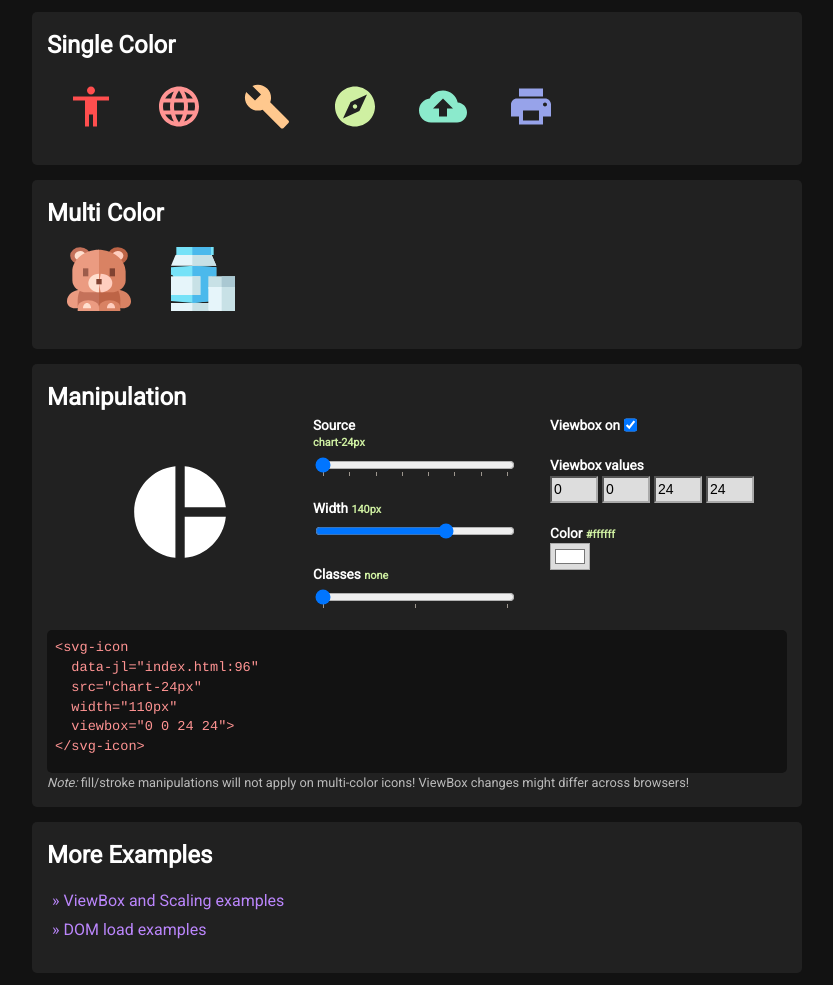
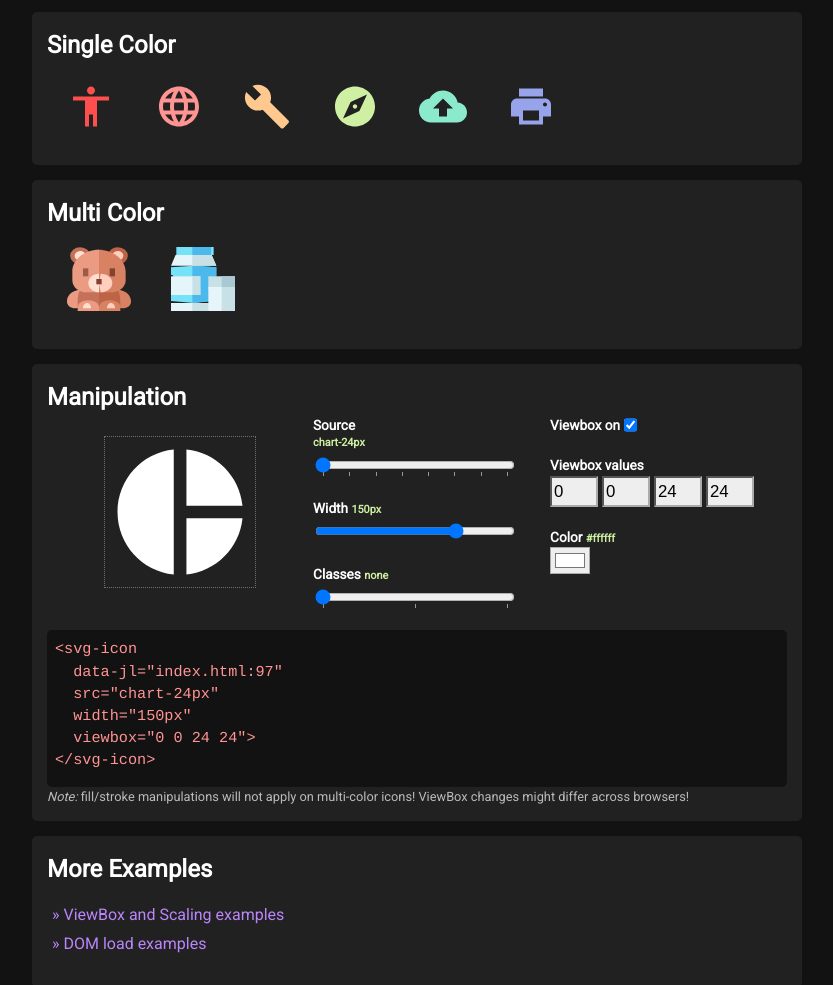
Before and after one commit to jannicz/svg-icon-sprite, a website built with webpack: page index.html in a window 1280 px wide. Shown: the part 108-1093 px from the top of the page, without its empty margins (223-1056 px from the left). Built offline with nearby package versions, Linux system fonts and the light colour scheme.

Commit message:
Improve event listeners on example page, change some styles and settings

```diff
--- a/examples/demo.css
+++ b/examples/demo.css
@@ -71,7 +71,7 @@ pre {
   padding: 8px 8px 16px 8px;
   margin: 0;
   border-radius: 5px;
-  font-size: 85%;
+  font-size: 95%;
   line-height: 1.45;
   background-color: #121212;
   font-family: Courier, monospace;
@@ -129,8 +129,9 @@ small {
 }
 .controls input[type="number"], .controls input[type="color"] {
   width: 40px;
-  background-color: #ddd;
+  background-color: #eee;
   border-color: #aaa;
+  font-size: 105%;
 }
 .controls input[disabled] {
   background-color: #999;
@@ -141,6 +142,7 @@ small {
 .controls .small {
   font-size: 80%;
   color: #CFF0A2;
+  white-space: nowrap;
 }
 label[for="type"] {
   display: flex;
@@ -152,10 +154,13 @@ label[for="type"] {
   height: 200px;
 }
 .manipulation svg-icon {
-  transition: color linear 0.1s;
+  transition: color linear 0.05s;
 }
 .manipulation svg-icon:hover {
   color: #FF9493 !important;
+}
+.manipulation svg {
+  border: 1px dotted #6e6e6e;
 }
 .scale-example {
   width: 100px;
--- a/examples/demo.js
+++ b/examples/demo.js
@@ -41,7 +41,7 @@ iconElems.forEach((icon, i) => {
 /**
  * Demo Controls
  */
-typeInput.addEventListener('change', (event) => {
+typeInput.addEventListener('input', (event) => {
   let number = event.target.value;
   let demoList = document.querySelectorAll('.demo-list li');
   let newIconSrc = demoList[number].querySelector('svg-icon').getAttribute('src');
@@ -51,7 +51,7 @@ typeInput.addEventListener('change', (event) => {
 
   updateCodePreview();
 });
-sizeInput.addEventListener('change', (event) => {
+sizeInput.addEventListener('input', (event) => {
   let size = event.target.value + 'px';
   icon.setAttribute('width', size);
   sizeLabel.textContent = size;
@@ -59,7 +59,7 @@ sizeInput.addEventListener('change', (event) => {
 
   updateCodePreview();
 });
-colorInput.addEventListener('change', (event) => {
+colorInput.addEventListener('input', (event) => {
   let color = event.target.value;
   console.log('Change color to', color);
   icon.setAttribute('style', 'color: ' + color + ';');
@@ -67,7 +67,7 @@ colorInput.addEventListener('change', (event) => {
 
   updateCodePreview();
 });
-classesInput.addEventListener('change', (event) => {
+classesInput.addEventListener('input', (event) => {
   let classNr = event.target.value;
   let className;
   if (classNr == 1) {
@@ -83,7 +83,7 @@ classesInput.addEventListener('change', (event) => {
   } else {
     icon.removeAttribute('classes');
   }
-  classesLabel.textContent = className;
+  classesLabel.textContent = className || 'none';
   console.log('Change icon class to', className);
 
   updateCodePreview();
--- a/index.html
+++ b/index.html
@@ -93,11 +93,13 @@
 
       <div class="row">
         <div class="col center manipulation" id="svg-icon-node">
+          <!-- MANIPULATION EXAMPLE START -->
           <svg-icon
             src="chart-24px"
-            width="110px"
+            width="150px"
             viewBox="0 0 24 24"
           ></svg-icon>
+          <!-- MANIPULATION EXAMPLE END -->
         </div>
 
         <div class="col">
@@ -118,8 +120,8 @@
           </div>
 
           <div class="controls">
-            <label for="size">Width <span class="small">140px</span></label>
-            <input type="range" id="size" name="icon-size" min="20" max="200" value="140">
+            <label for="size">Width <span class="small">150px</span></label>
+            <input type="range" id="size" name="icon-size" min="20" max="200" value="150">
           </div>
 
           <div class="controls">
@@ -159,7 +161,7 @@
 
       <div class="row">
         <div class="col" style="width: 100%;">
-          <pre id="code-preview">
+          <pre id="code-preview" style="min-height: 110px;">
 &lt;svg-icon ${attributes}&gt;
 &lt;/svg-icon&gt;</pre>
         </div>
```
